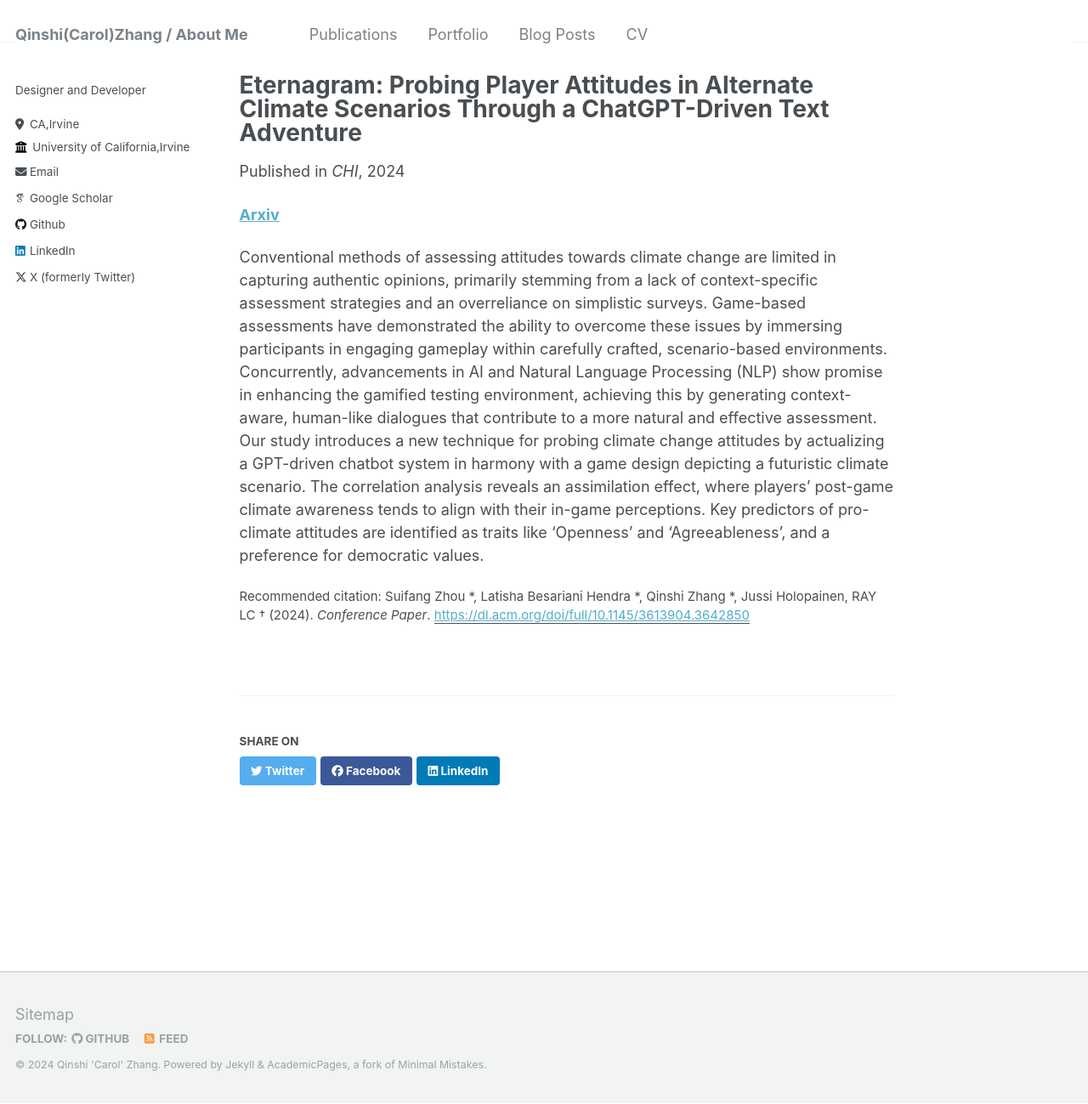
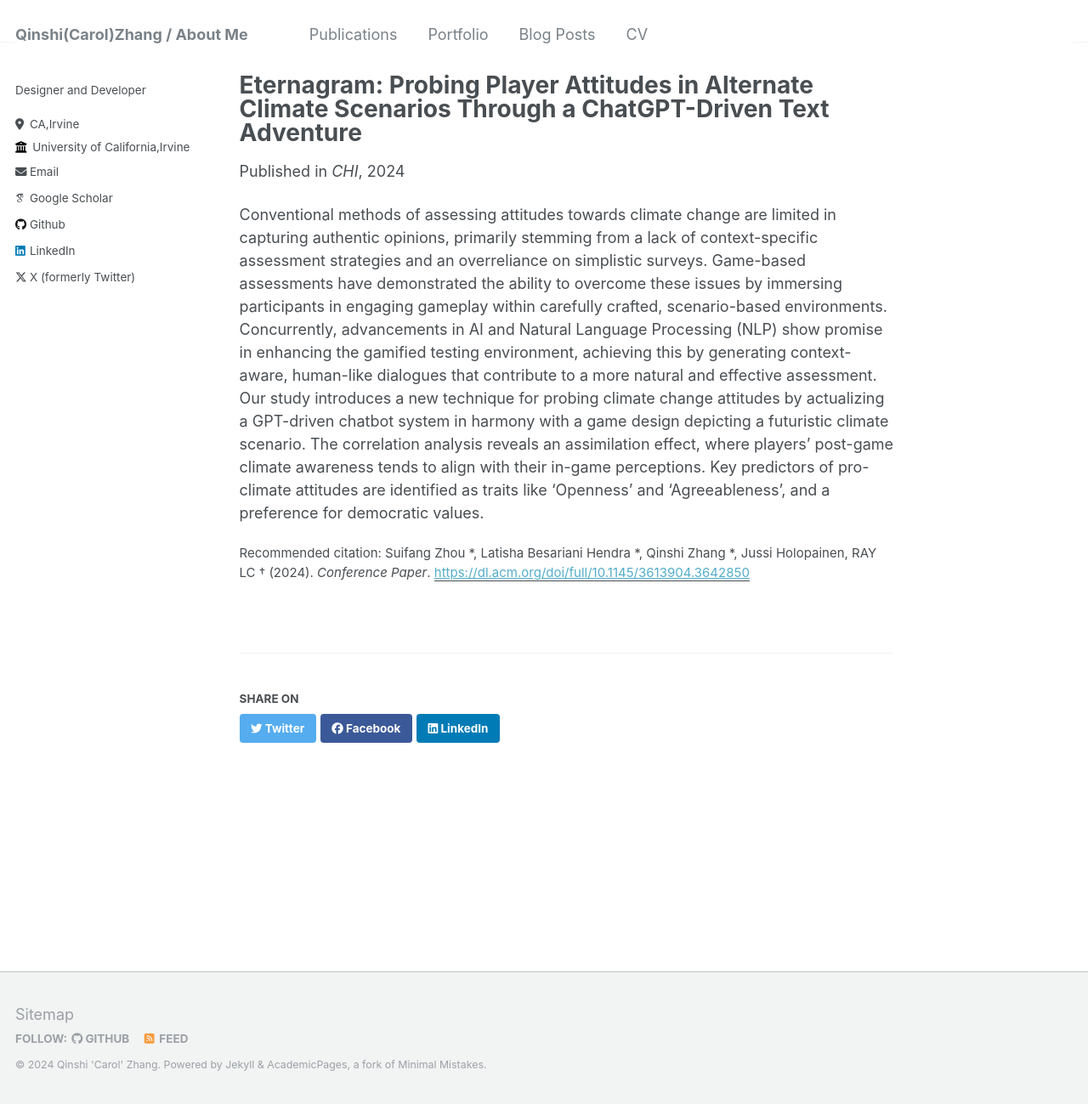
Before and after one commit to Carolzhangzz/AcademicWeb, a Jekyll site: the page built from _publications/2024-03-01-Eternagram.md, in a window 1280 px wide and 1299 px high. Shown: the whole window at 85% size. Built offline with Jekyll 4.4.1, drawn with Linux system fonts in a browser that asks for light colours; some web fonts are replaced.

Commit message:
Update 2024-03-01-Eternagram.md

```diff
--- a/_publications/2024-03-01-Eternagram.md
+++ b/_publications/2024-03-01-Eternagram.md
@@ -9,6 +9,4 @@ paperurl: 'https://dl.acm.org/doi/full/10.1145/3613904.3642850'
 citation: 'Suifang Zhou *, Latisha Besariani Hendra *, Qinshi Zhang *, Jussi Holopainen, RAY LC † (2024). <i>Conference Paper</i>.'
 ---
 
-[**Arxiv**](https://arxiv.org/abs/2403.18160)
-
 Conventional methods of assessing attitudes towards climate change are limited in capturing authentic opinions, primarily stemming from a lack of context-specific assessment strategies and an overreliance on simplistic surveys. Game-based assessments have demonstrated the ability to overcome these issues by immersing participants in engaging gameplay within carefully crafted, scenario-based environments. Concurrently, advancements in AI and Natural Language Processing (NLP) show promise in enhancing the gamified testing environment, achieving this by generating context-aware, human-like dialogues that contribute to a more natural and effective assessment. Our study introduces a new technique for probing climate change attitudes by actualizing a GPT-driven chatbot system in harmony with a game design depicting a futuristic climate scenario. The correlation analysis reveals an assimilation effect, where players' post-game climate awareness tends to align with their in-game perceptions. Key predictors of pro-climate attitudes are identified as traits like 'Openness' and 'Agreeableness', and a preference for democratic values.
```
